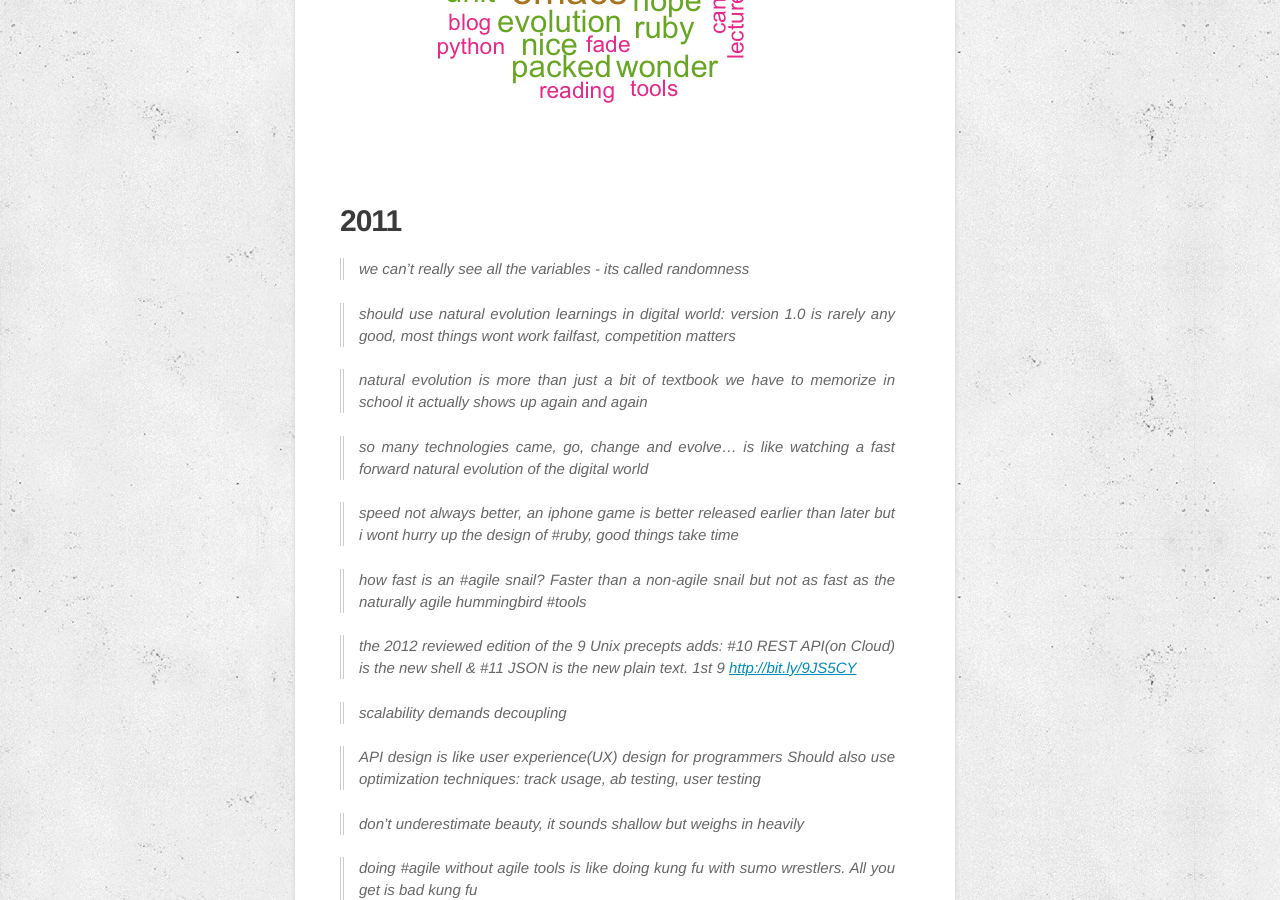
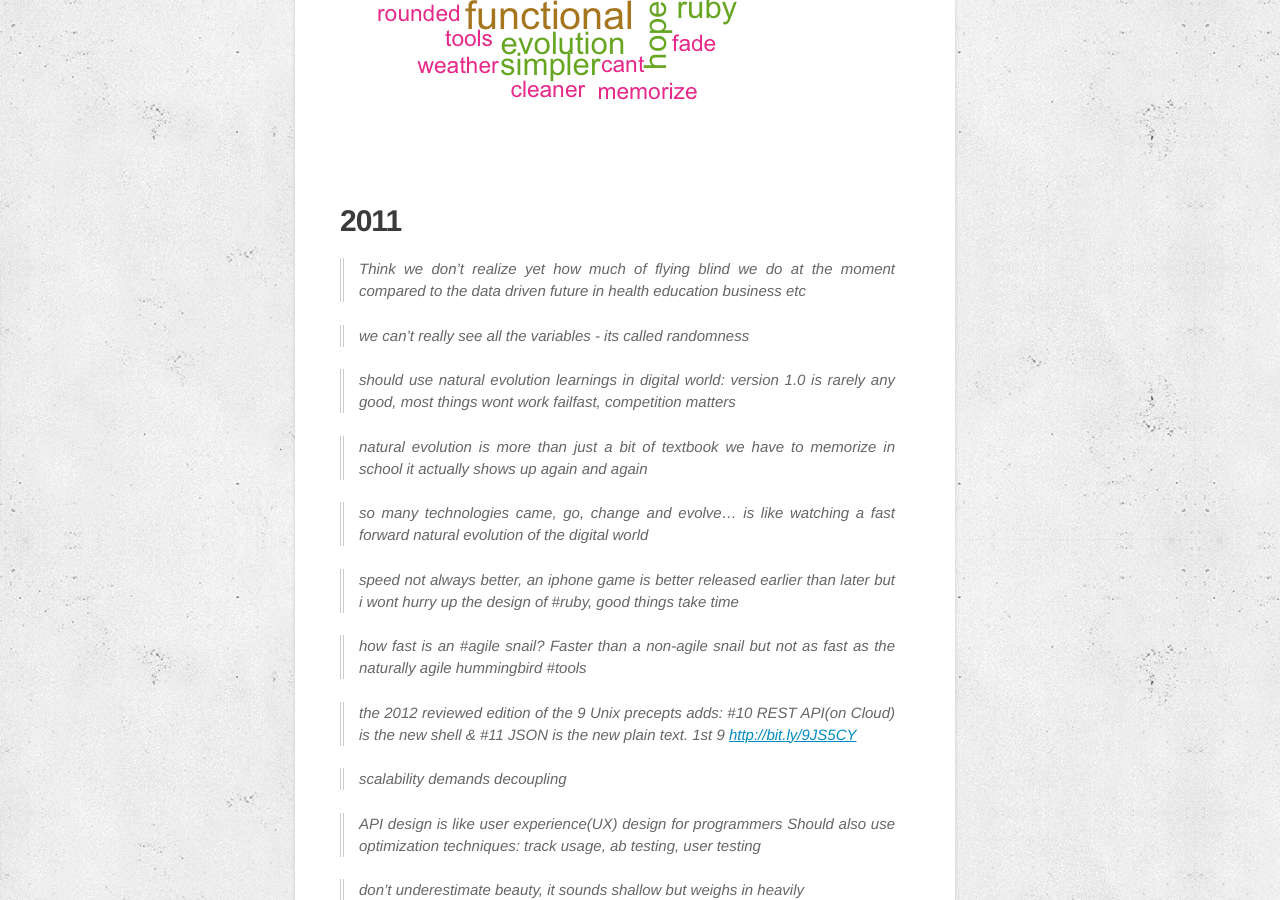
Before and after one commit to al3xandr3/al3xandr3.github.io, a Jekyll site: the page built from pages/quotes.md, in a window 1280 px wide and 900 px high, scrolled down 551 px. Built offline with Jekyll 4.4.1, drawn with Linux system fonts in a browser that asks for light colours; Markdown is read by kramdown in place of the engine named in the settings.

Commit message:
new quote

```diff
--- a/pages/quotes.md
+++ b/pages/quotes.md
@@ -7,6 +7,9 @@ intro: "Quotes from Twitter"
 ![Quotes Cloud](http://al3xandr3.github.com/img/quotes_cloud.png)
 
 ### 2011
+
+> Think we don't realize yet how much of flying blind we do at the moment compared to the data driven future in health education business etc
+{: title="13/12/2011"}
 
 > we can't really see all the variables - its called randomness
 {: title="10/12/2011"}
```
Also changed, not shown: img/quotes_cloud.png.
